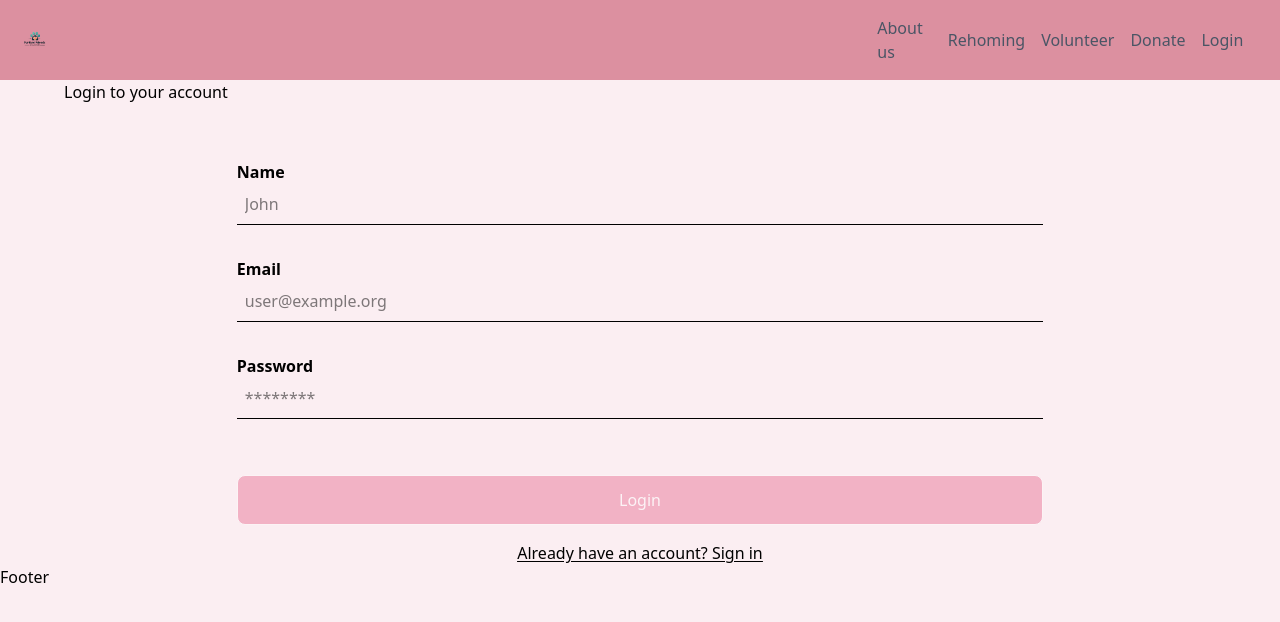
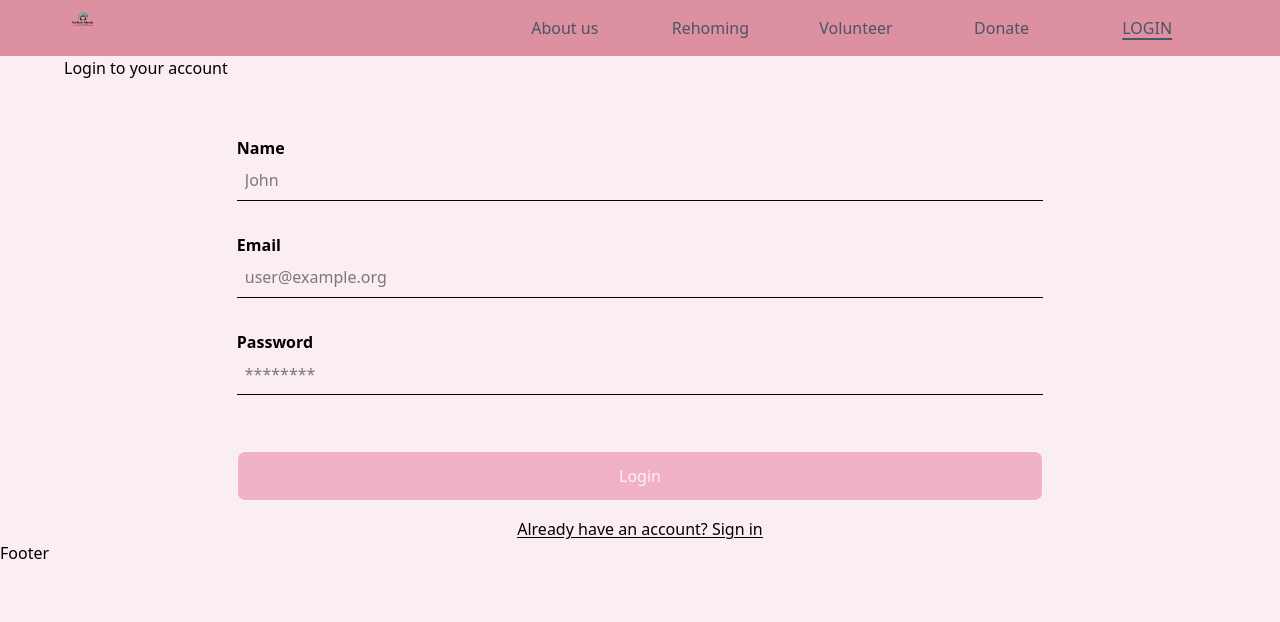
Before and after one commit to aurelienog/react-shelter, a React (Vite) app in the folder web/: page /login in a window 1280 px wide. Shown: the top 622 px of the page. Built offline with nearby package versions, Linux system fonts and the light colour scheme.

Commit message:
feat: context user

```diff
--- a/web/src/components/navbar/Navbar.jsx
+++ b/web/src/components/navbar/Navbar.jsx
@@ -1,32 +1,49 @@
-import React, { useState } from 'react';
-import { Link } from 'react-router-dom';
+import React, { useState, useContext } from 'react';
+import { Link, NavLink } from 'react-router-dom';
 import logo from '../../assets/img/logo.png';
 import openMenu from '../../assets/img/open-menu.png';
 import closeMenu from '../../assets/img/close-menu.svg';
+import { AuthContext } from '../../contexts/AuthStore';
 
 function Navbar() {
   const [isOpen, setIsOpen] = useState(false);
+  const renderNavLinkClassName = ({ isActive }) => isActive ? 'underline decoration-2 underline-offset-4 font-medium text-black text-gray-600 md:hover:bg-gray-200 md:hover:font-bold w-full text-left md:text-center rounded md:rounded-none p-2 md:p-4' : 'text-gray-600 md:hover:bg-gray-200 md:hover:font-bold w-full text-left md:text-center rounded md:rounded-none p-2 md:p-4';
+
+  const { user } = useContext(AuthContext);
 
   return (
-    <nav className='bg-accent/70 p-4 sm:flex items-center justify-between'>
+    <nav className='bg-accent/70 p-2 md:p-0'>
+      <div className=' md:grid md:grid-cols-[auto_2fr] lg:grid-cols-[2fr_4fr] gap-18 md:w-[90%] md:mx-auto '>
 
         <div className='flex justify-between'>
           <Link to="/">
             <img src={logo} alt="Logo" className='w-10' />
           </Link>
-          <button onClick={() => setIsOpen(!isOpen)} className='text-gray-700 sm:hidden'>
+          <button onClick={() => setIsOpen(!isOpen)} className='text-gray-700 md:hidden'>
             <img src={`${isOpen? closeMenu : openMenu }`} alt="Logo" className='w-10 h-10' />
           </button>
         </div>
 
-      <ul className={`${isOpen ? "block" : "hidden"} w-full md:flex md:items-center md:w-auto`}>
-        <li className='text-gray-600  hover:bg-gray-200 hover:font-bold w-full text-left rounded px-2'>About us</li>
-        <li className='text-gray-600 hover:bg-gray-200 hover:font-bold  w-full text-left rounded px-2'>Rehoming</li>
-        <li className='text-gray-600 hover:bg-gray-200 hover:font-bold  w-full text-left rounded px-2'>Volunteer</li>
-        <li className='text-gray-600 hover:bg-gray-200 hover:font-bold  w-full text-left rounded px-2'>Donate</li>
-        <li className='text-gray-600 hover:bg-gray-200 hover:font-bold  w-full text-left rounded px-2'>Login</li>
+      <ul className={`${isOpen ? "block my-2 sm:my-0 " : "hidden"} md:grid grid-cols-5 gap-2`}>
+      <NavLink to="/about" className={renderNavLinkClassName}><li >About us</li></NavLink>
+      <NavLink to="/animals" className={renderNavLinkClassName}><li >Rehoming</li></NavLink>
+      <NavLink to="/" className={renderNavLinkClassName}><li >Volunteer</li></NavLink>
+      <NavLink to="/donate" className={renderNavLinkClassName}><li >Donate</li></NavLink>
+
+      { (user?.email) ? (
+        <NavLink to="/profile" className={renderNavLinkClassName}>
+          <li>{user.email}
+          <button>LOGOUT</button>
+        </li></NavLink> ) : (
+          <NavLink to="/login" className={renderNavLinkClassName}>
+          <li>LOGIN
+          <i></i>
+        </li></NavLink>
+        ) }
+
       </ul>
 
+      </div>
     </nav>
   )
 }
--- a/web/src/components/users/users-login/UsersLogin.jsx
+++ b/web/src/components/users/users-login/UsersLogin.jsx
@@ -1,19 +1,24 @@
-import React, { useState } from 'react';
+import React, { useState, useContext } from 'react';
 import { useForm } from 'react-hook-form';
 import { Link, useNavigate, useLocation } from 'react-router-dom';
 import usersService from '../../../services/users';
+import { AuthContext } from '../../../contexts/AuthStore';
 
 
 function UsersLogin() {
+  const { onUserChange } = useContext(AuthContext);
   const location = useLocation();
   const { register, handleSubmit, setError, formState: {errors, isValid} } = useForm({mode: 'onBlur', defaultValues: { name: location?.state?.name || "", email: location?.state?.email || "" }});
   const navigate = useNavigate();
   const [serverError, setServerError] = useState(undefined);
+
   const onLoginSubmit = async (user) => {
     try {
       setServerError();
       user = await usersService.login(user);
-      navigate('/')
+      onUserChange(user);
+      console.log(user, 'antes de navigate')
+      navigate('/');
     } catch (error) {
       const errors = error.response?.data?.errors;
       if (errors) {
--- /dev/null
+++ b/web/src/contexts/AuthStore.jsx
@@ -0,0 +1,19 @@
+import React, { createContext, useState } from 'react'
+
+const AuthContext = createContext();
+
+function AuthStore({ children }) {
+  const [user, setUser] = useState();
+  console.log(user)
+
+  const handleUserChange = (user) => {
+    setUser(user);
+  }
+  return (
+    <AuthContext.Provider value={{user, onUserChange: handleUserChange }}>
+      { children }
+    </AuthContext.Provider>
+  )
+}
+
+export { AuthStore as default, AuthContext }
--- a/web/src/main.jsx
+++ b/web/src/main.jsx
@@ -3,11 +3,14 @@ import { createRoot } from 'react-dom/client'
 import { BrowserRouter } from 'react-router-dom'
 import './index.css'
 import App from './App.jsx'
+import AuthStore from './contexts/AuthStore.jsx'
 
 createRoot(document.getElementById('root')).render(
   <StrictMode>
     <BrowserRouter>
-      <App />
+      <AuthStore>
+        <App />
+      </AuthStore>
     </BrowserRouter>
   </StrictMode>,
 )
--- a/web/src/services/users.js
+++ b/web/src/services/users.js
@@ -5,13 +5,17 @@ const create = async (user) => {
   return response.data;
 };
 
-const login = (user) => http.post('/login', user);
+const login = (user) => http.post('/login', user)
+.then((res) => res.data);
 
-const detail = (id) => http.get(`/users/${id}`);
+const detail = (id) => http.get(`/users/${id}`)
+.then((res) => res.data);
 
-const update = (id, user) => http.patch(`/users/${id}`, user);
+const update = (id, user) => http.patch(`/users/${id}`, user)
+.then((res) => res.data);
 
-const remove = (id) => http.post(`/users/${id}`);
+const remove = (id) => http.post(`/users/${id}`)
+.then((res) => res.data);
 
 
 export default {
```
Also changed, not shown: web/src/components/animals/animals-filters/AnimalsFilter.jsx (renamed from web/src/components/animals/animals-filter/AnimalsFilter.jsx).
